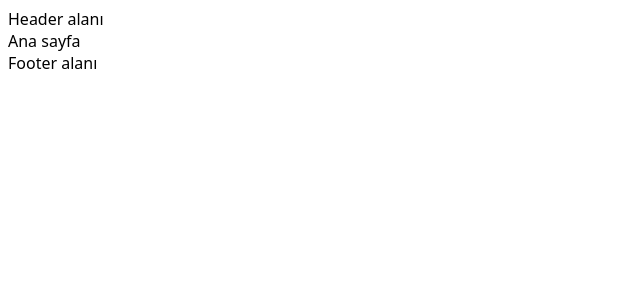
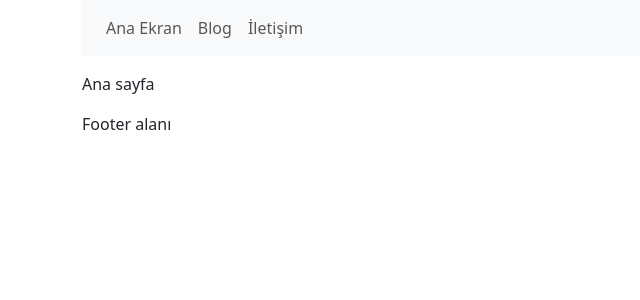
Before and after one commit to hasantktledu/hafta14, a React (Create React App) app: page / in a window 1280 px wide. Shown: the top 300 px of the page, without its empty margins (0-640 px from the left). Built offline with nearby package versions, Linux system fonts and the light colour scheme.

Commit message:
Temel router komponentleri incelendi.

```diff
--- a/package.json
+++ b/package.json
@@ -6,7 +6,9 @@
     "@testing-library/jest-dom": "^5.17.0",
     "@testing-library/react": "^13.4.0",
     "@testing-library/user-event": "^13.5.0",
+    "bootstrap": "^5.3.3",
     "react": "^18.3.1",
+    "react-bootstrap": "^2.10.4",
     "react-dom": "^18.3.1",
     "react-scripts": "5.0.1",
     "web-vitals": "^2.1.4"
--- a/src/ekranlar/Sablon.jsx
+++ b/src/ekranlar/Sablon.jsx
@@ -1,13 +1,31 @@
-import { Outlet } from "react-router-dom";
+import { Link, Outlet } from "react-router-dom";
 
 export function Sablon() {
+  return (
+    <>
+      <header className="container">
+        <nav className="navbar navbar-expand-lg bg-body-tertiary px-3">
+          <div class="collapse navbar-collapse" id="navbarSupportedContent">
+            <div className="navbar-nav">
+              <Link className="nav-link" to="/">
+                Ana Ekran
+              </Link>
+              <Link className="nav-link" to="/blog">
+                Blog
+              </Link>
+              <Link className="nav-link" to="/iletisim">
+                İletişim
+              </Link>
+            </div>
+          </div>
+        </nav>
+      </header>
 
+      <section className="container py-3">
+        <Outlet />
+      </section>
 
-    return (
-        <>
-            <header>Header alanı</header>
-            <Outlet />
-            <footer>Footer alanı</footer>
-        </>
-    )
+      <footer className="container">Footer alanı</footer>
+    </>
+  );
 }
--- a/src/index.js
+++ b/src/index.js
@@ -1,6 +1,7 @@
 import React from 'react';
 import ReactDOM from 'react-dom/client';
 import App from './App';
+import 'bootstrap/dist/css/bootstrap.min.css';
 
 const root = ReactDOM.createRoot(document.getElementById('root'));
 root.render(
```
Also changed, not shown: 1 other file (tests, documents, lock files or other folders).
